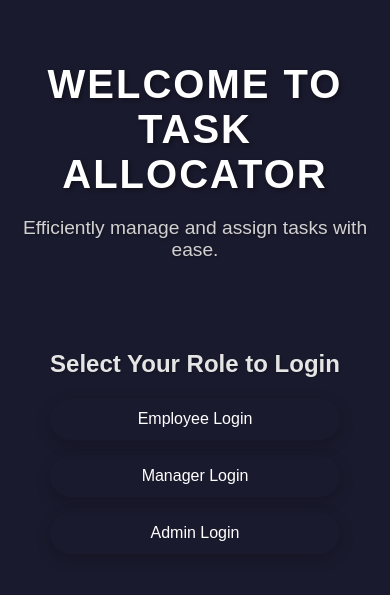
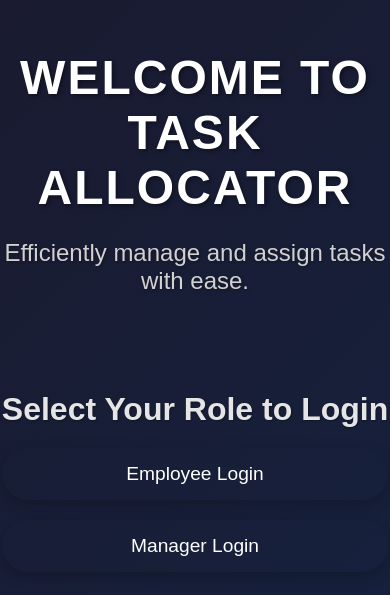
Before and after one commit to akindu-k/iwb013-team-tricannu, a React (Vite) app in the folder frontend/: page / in a window 390 px wide. Shown: the part 127-722 px from the top of the page. Built offline with nearby package versions, Linux system fonts and the light colour scheme.

Commit message:
Refactor Home page CSS styles for better readability and responsiveness

```diff
--- a/frontend/src/pages/Home.css
+++ b/frontend/src/pages/Home.css
@@ -13,48 +13,51 @@ body {
   justify-content: center;
   width: 100vw; /* Full width */
   height: 100vh; /* Full height */
-  background-color: #1a1a2e; /* Dark blue background */
+  background: linear-gradient(135deg, #1a1a2e, #16213e); /* Gradient background */
   color: white;
   text-align: center;
 }
 
 /* Welcome Section Styling */
-.welcome-section h1 {
+.home-container .welcome-section h1 {
   font-size: 3rem;
   margin-bottom: 10px;
   letter-spacing: 2px;
   text-transform: uppercase;
   color: #ffffff;
   text-shadow: 2px 2px 4px rgba(0, 0, 0, 0.4);
+  animation: fadeInDown 1s ease-out;
 }
 
-.welcome-section p {
+.home-container .welcome-section p {
   font-size: 1.5rem;
   margin-bottom: 40px;
   color: #d1d1d1;
   text-shadow: 1px 1px 3px rgba(0, 0, 0, 0.3);
+  animation: fadeInUp 1s ease-out;
 }
 
 /* Login Options Section */
-.login-options {
+.home-container .login-options {
   margin-top: 30px;
 }
 
-.login-options h2 {
+.home-container .login-options h2 {
   font-size: 2rem;
   margin-bottom: 20px;
   color: #e5e5e5;
   text-shadow: 1px 1px 2px rgba(0, 0, 0, 0.3);
+  animation: fadeIn 1.5s ease-out;
 }
 
 /* Colorful Role Buttons */
-.role-buttons {
+.home-container .role-buttons {
   display: flex;
   justify-content: center;
   gap: 20px;
 }
 
-.role-buttons .btn {
+.home-container .role-buttons .btn {
   padding: 15px 30px;
   font-size: 1.2rem;
   color: white;
@@ -62,23 +65,24 @@ body {
   border-radius: 30px;
   transition: transform 0.2s ease, box-shadow 0.3s ease;
   box-shadow: 0px 5px 15px rgba(0, 0, 0, 0.2);
+  animation: fadeIn 2s ease-out;
 }
 
-.role-buttons .btn:hover {
+.home-container .role-buttons .btn:hover {
   transform: scale(1.1);
   box-shadow: 0px 8px 25px rgba(0, 0, 0, 0.3);
 }
 
 /* Individual Button Colors */
-.btn-employee {
+.home-container .btn-employee {
   background-color: #ff6f91; /* Light Pink */
 }
 
-.btn-manager {
+.home-container .btn-manager {
   background-color: #ff9671; /* Orange */
 }
 
-.btn-admin {
+.home-container .btn-admin {
   background-color: #ffc75f; /* Yellow */
 }
 
@@ -106,3 +110,35 @@ body {
     padding: 12px 25px;
   }
 }
+
+/* Animations */
+@keyframes fadeIn {
+  from {
+    opacity: 0;
+  }
+  to {
+    opacity: 1;
+  }
+}
+
+@keyframes fadeInDown {
+  from {
+    opacity: 0;
+    transform: translateY(-20px);
+  }
+  to {
+    opacity: 1;
+    transform: translateY(0);
+  }
+}
+
+@keyframes fadeInUp {
+  from {
+    opacity: 0;
+    transform: translateY(20px);
+  }
+  to {
+    opacity: 1;
+    transform: translateY(0);
+  }
+}
--- a/frontend/src/pages/Home.jsx
+++ b/frontend/src/pages/Home.jsx
@@ -14,7 +14,6 @@ function Home() {
         <div className="role-buttons">
           <Link to="/login?role=employee" className="btn">Employee Login</Link>
           <Link to="/login?role=manager" className="btn">Manager Login</Link>
-          <Link to="/login?role=admin" className="btn">Admin Login</Link>
         </div>
       </div>
     </div>
```
